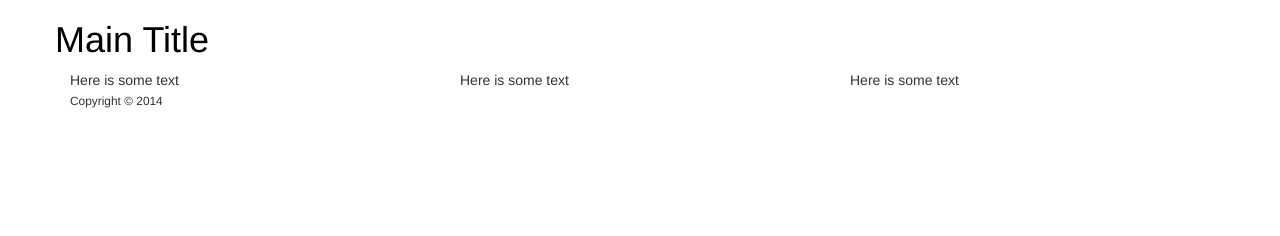
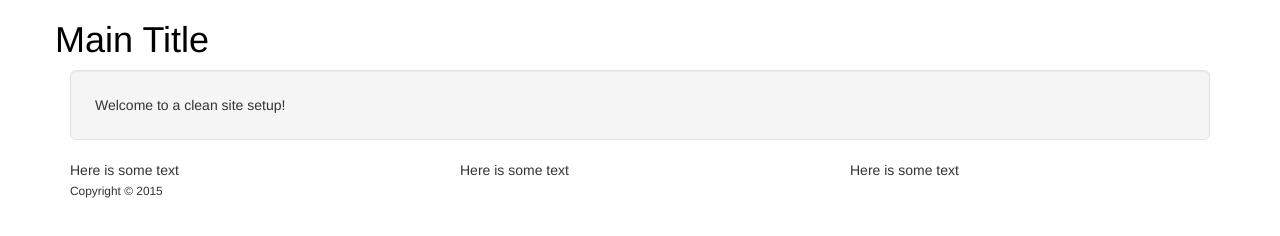
Before and after one commit to ashk3l/clean-site-setup, a website: page index.html in a window 1280 px wide. Drawn offline with nearby package versions, Linux system fonts and the light colour scheme.

Commit message:
Removing test styles from main.scss and adding a welcome message to the index page

```diff
--- a/css/src/main.scss
+++ b/css/src/main.scss
@@ -14,6 +14,3 @@
 
 /* Base styles
    ========================================================================== */
-h1 {
-    color: #000;
-}
--- a/index.html
+++ b/index.html
@@ -25,6 +25,11 @@
 
     <div class="container">
         <div class="row">
+            <div class="col-sm-12">
+                <div class="well well-lg">Welcome to a clean site setup!</div>
+            </div>
+        </div>
+        <div class="row">
             <div class="col-sm-12 col-md-4">
                 Here is some text
             </div>
@@ -37,7 +42,7 @@
         </div>
 
         <footer role="contentinfo">
-            <small>Copyright &copy; <time datetime="2014">2014</time></small>
+            <small>Copyright &copy; <time datetime="2015">2015</time></small>
         </footer>
 
 </body>
```
